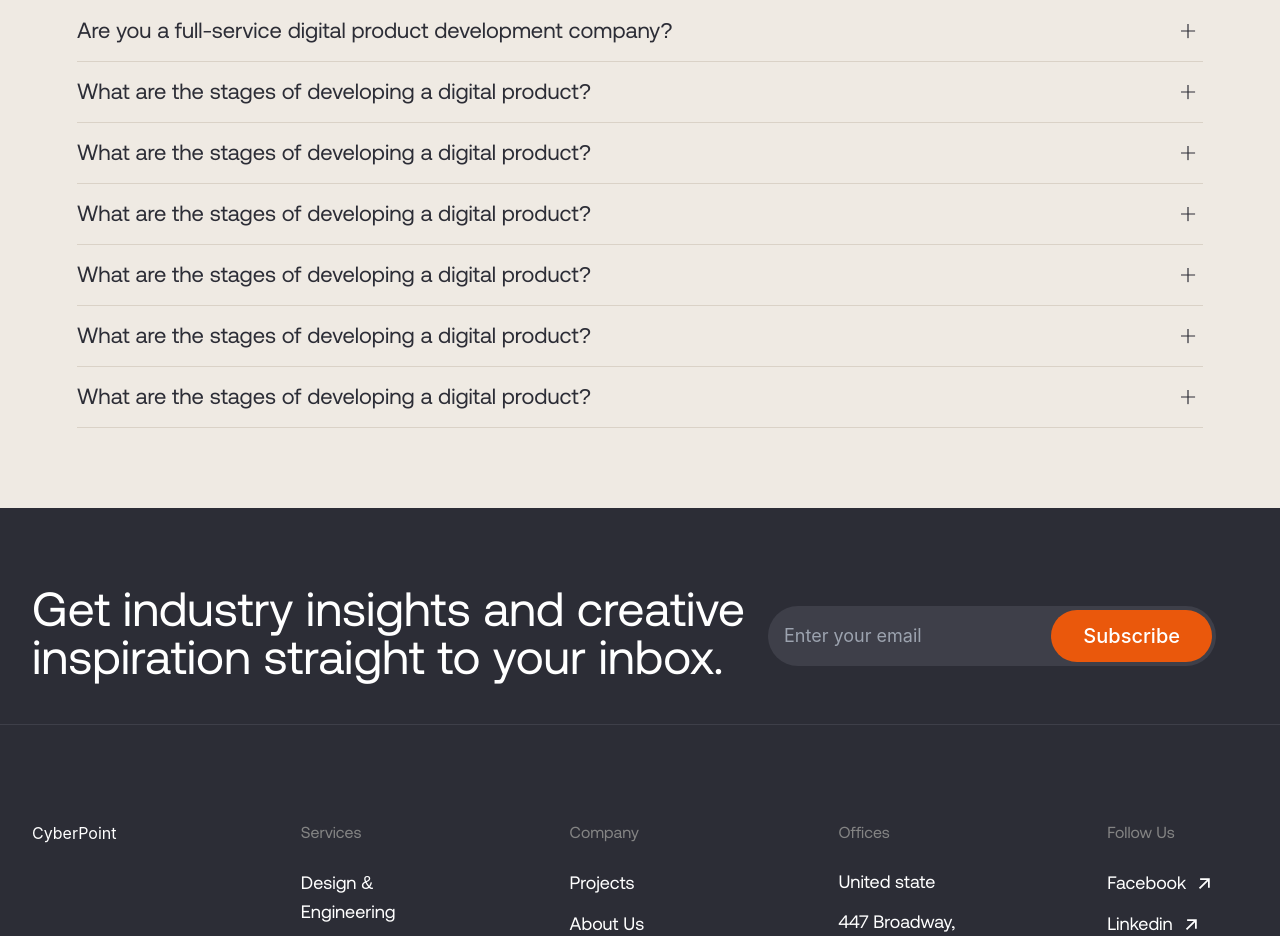
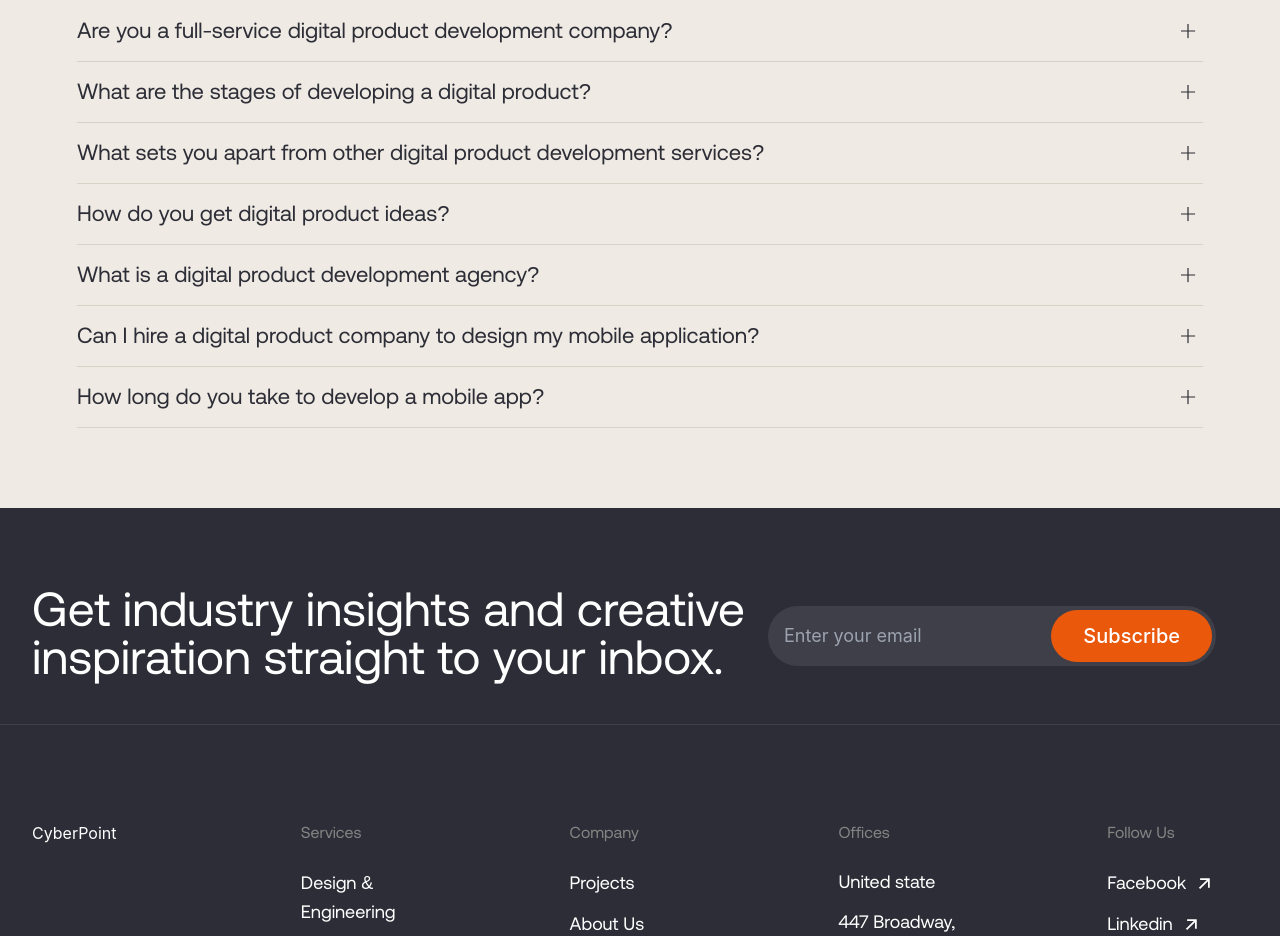
Before and after one commit to CyberpointMedia/Cyberpointmedia-Frontend, a Next.js app: page / in a window 1280 px wide. Shown: the part 6220-7156 px from the top of the page. Built offline with nearby package versions, Linux system fonts and the light colour scheme.

Commit message:
faq content updated

```diff
--- a/src/components/VerticalSlideContent.tsx
+++ b/src/components/VerticalSlideContent.tsx
@@ -8,7 +8,7 @@ import ChooseUsImg from '@/assets/why-choose-us.svg';
 const VerticalSlides = () => {
 
     return (
-        <section className=''>
+        <section className=' z-50 relative bg-white'>
             <div className='container 3xl:container mx-auto'>
                 <div className='flex flex-col justify-between md:flex-row gap-3 md:gap-8 xl:gap-60'>
                     <div className='w-full md:w-4/5 3xl:w-2/5 verticalSlide pt-4 md:pt-14 overflow-hidden h-fit'>
--- a/src/components/faqAccordion.tsx
+++ b/src/components/faqAccordion.tsx
@@ -17,32 +17,32 @@ const FAQAccordion = () => {
 
     {
       question: "What are the stages of developing a digital product?",
-      answer: "Lorem Ipsum is simply dummy text of the printing and typesetting industry. Lorem Ipsum has been the industry's standard dummy text ever since the 1500s, when an unknown printer took a galley of type and scrambled it to make a type specimen book.",
+      answer: "A digital product development process involves five stages. These stages are research and ideation, project planning, prototype design, development and testing, and launch.",
     },
 
     {
-      question: "What are the stages of developing a digital product?",
-      answer: "Lorem Ipsum is simply dummy text of the printing and typesetting industry. Lorem Ipsum has been the industry's standard dummy text ever since the 1500s, when an unknown printer took a galley of type and scrambled it to make a type specimen book.",
+      question: "What sets you apart from other digital product development services?",
+      answer: "We focus on innovation, personalized solutions, and results-driven approaches to create your digital products. Besides, we employ cutting-edge technology that elevates your brand uniquely.",
     },
 
     {
-      question: "What are the stages of developing a digital product?",
-      answer: "Lorem Ipsum is simply dummy text of the printing and typesetting industry. Lorem Ipsum has been the industry's standard dummy text ever since the 1500s, when an unknown printer took a galley of type and scrambled it to make a type specimen book.",
+      question: "How do you get digital product ideas?",
+      answer: "As a leading digital product company, our focus is on solving our client's pain points. In this regard, our digital product ideas are inspired by the problem we are trying to solve with this product. We also look up trends on social media and draw inspiration from competing solutions.",
     },
 
     {
-      question: "What are the stages of developing a digital product?",
-      answer: "Lorem Ipsum is simply dummy text of the printing and typesetting industry. Lorem Ipsum has been the industry's standard dummy text ever since the 1500s, when an unknown printer took a galley of type and scrambled it to make a type specimen book.",
+      question: "What is a digital product development agency?",
+      answer: "It is a company that specializes in the strategy, planning, designing, and creating digital products like websites, apps, and software. It is also referred to as a digital product engineering company or digital product design company.",
     },
 
     {
-      question: "What are the stages of developing a digital product?",
-      answer: "Lorem Ipsum is simply dummy text of the printing and typesetting industry. Lorem Ipsum has been the industry's standard dummy text ever since the 1500s, when an unknown printer took a galley of type and scrambled it to make a type specimen book.",
+      question: "Can I hire a digital product company to design my mobile application?",
+      answer: "Sure. Designing a mobile application is within the project scope of digital product engineering services.",
     },
 
     {
-      question: "What are the stages of developing a digital product?",
-      answer: "Lorem Ipsum is simply dummy text of the printing and typesetting industry. Lorem Ipsum has been the industry's standard dummy text ever since the 1500s, when an unknown printer took a galley of type and scrambled it to make a type specimen book.",
+      question: "How long do you take to develop a mobile app?",
+      answer: "The timeline for mobile app development varies depending on the project. To give you an estimate, we would need your project's scope and complexity. At Cyberpoint Media, we prioritize quality but still aim for efficient delivery.",
     },
     // Add more FAQ items as needed
   ];
--- a/src/pages/about/index.tsx
+++ b/src/pages/about/index.tsx
@@ -46,7 +46,7 @@ export default function Index() {
     <MultipleImageSlider />
 
     {/* our mission start */}
-    <section className="bg-white py-20">
+    <section className="bg-white py-20 section ">
         <div className="container 3xl:container mx-auto">
             <div className="flex flex-col justify-between md:flex-row">
                 <motion.div
@@ -74,7 +74,7 @@ export default function Index() {
     </section>
 
     {/* our values section start */}
-    <section className="bg-[#EFEAE3] py-16">
+    <section className="bg-[#EFEAE3] py-16 z-50 relative">
         <div className="container 3xl:container mx-auto">
           <div className="flex flex-col items-center justify-between md:flex-row">
             <motion.div
@@ -157,7 +157,7 @@ export default function Index() {
       </section>
 
       {/* why choose us section start */}
-      <section className="bg-white py-16">
+      <section className="bg-white py-16 z-50 relative">
         <div className="container 3xl:container mx-auto">
           <div className="flex flex-col items-center justify-between md:flex-row">
             <motion.div
@@ -189,7 +189,7 @@ export default function Index() {
 
       {/* our leadership section start */}
 
-      <section className='bg-white py-16'>
+      <section className='bg-white py-16 section min-h'>
             <div className='container 3xl:container mx-auto'>
                 <motion.div
                     variants={fadeIn("up", 0.1)}
```
